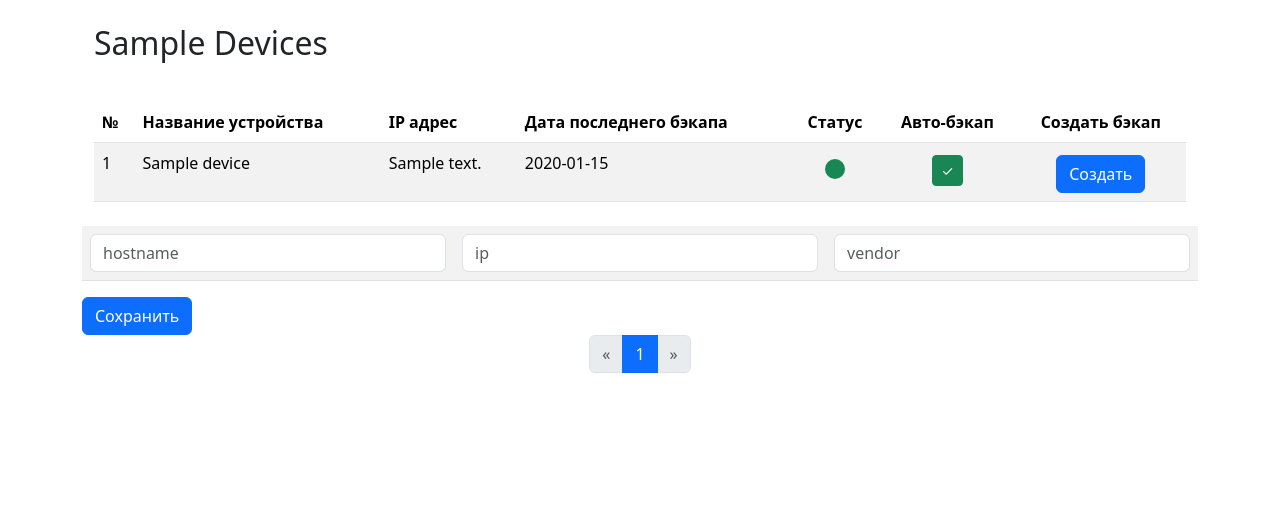
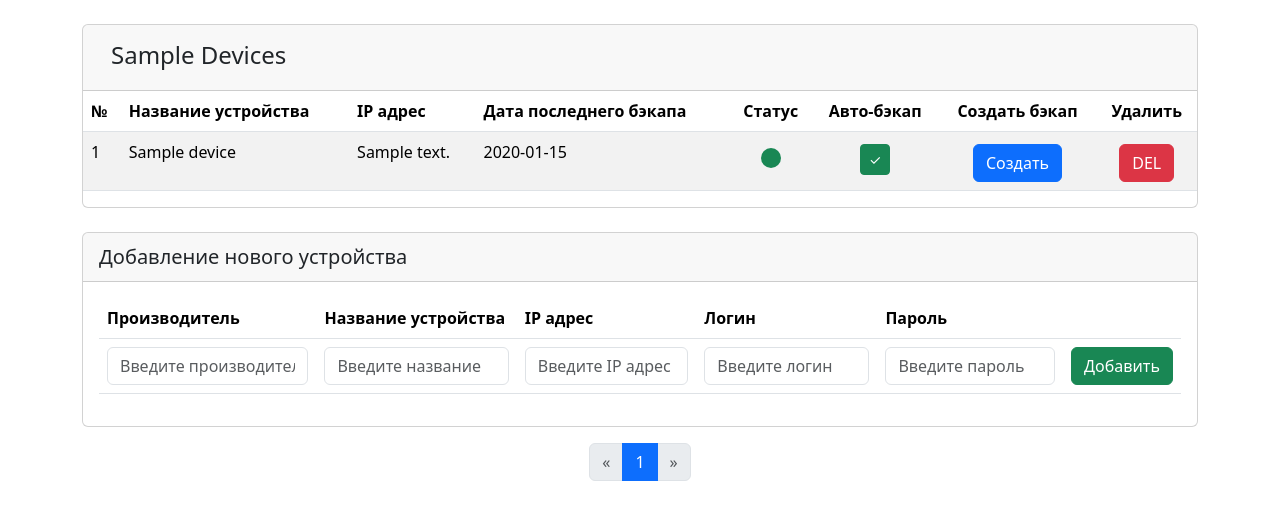
Before and after one commit to BASTION8/Backup_System, a Flask app: a page that uses backup_sys/app/templates/vendor.html in a window 1280 px wide. Shown: the part 56-576 px from the top of the page. Run offline with Flask 3, Linux system fonts and the light colour scheme; a user stored in the database is signed in; tables that the repository leaves empty hold one stand-in row (values such as "Sample post").

Commit message:
add create and delete device, minor fixes

```diff
--- a/backup_sys/app/app.py
+++ b/backup_sys/app/app.py
@@ -6,6 +6,8 @@ from flask_migrate import Migrate
 from flask_apscheduler import APScheduler
 from icmplib import multiping
 from backup_device import backup, backup_device
+from ipaddress import ip_address
+import bleach
 
 # LoginManager - через этот класс, осуществляем настройку Аутентификации приложения
 # login_manager = LoginManager() - объект класса
@@ -76,6 +78,13 @@ migrate = Migrate(app, db)
 from models import *
 
 PER_PAGE = 3  # поменять на 10
+
+DEVICE_PARAMS = ['vendor', 'hostname', 'ip_address', 'login', 'password']
+
+VENDORS = vendor_device_type = ['Cisco', 'Eltex', 'Mellanox', 'Brocade', 'Huawei']
+
+def params():
+    return { p: request.form.get(p) for p in DEVICE_PARAMS }
 
 # Настройка APScheduler
 scheduler = APScheduler()
@@ -152,6 +161,45 @@ def devices(vendor):
             device = Device.query.filter_by(id=device_id).first()
             device.auto_backup = not device.auto_backup  # Toggle auto_backup value
             db.session.commit()
+        elif 'create-device' in request.form:
+            device = Device(**params())
+            # Cанитайзер чтобы экранировать все потенциально опасные теги
+            device.vendor = bleach.clean(device.vendor)
+            device.hostname = bleach.clean(device.hostname)
+            device.ip_address = bleach.clean(device.ip_address)
+            device.login = bleach.clean(device.login)
+            device.password = bleach.clean(device.password)
+
+            try:
+                ip_address(device.ip_address)  # Проверка IP-адреса с помощью ipaddress
+            except ValueError:
+                flash('Неверный формат IP-адреса!', 'danger')
+                return redirect(url_for('devices', vendor=vendor))
+
+            if device.vendor.title() not in VENDORS:
+                flash('Неверное название вендора!', 'danger')
+                return redirect(url_for('devices', vendor=vendor))
+
+            try:
+                db.session.add(device)
+                db.session.commit()
+            except:
+                db.session.rollback()
+                flash('Введены некорректные данные или не все поля заполнены. Ошибка сохранения', 'danger')
+                return redirect(url_for('devices', vendor=vendor))
+
+            flash(f'Устройство "{device.hostname}" было успешно добавлено!', 'success')
+
+        elif 'delete-device' in request.form:
+            device_id = request.form['delete-device']
+            device = Device.query.filter_by(id=device_id).first()
+            if device:
+                db.session.delete(device)
+                db.session.commit()
+                flash('Устройство успешно удалено!', 'success')
+            else:
+                flash('Устройство не найдено!', 'danger')
+
         return redirect(url_for('devices', vendor=vendor))
     else:
         devices, pagination = filter_devices(vendor)
--- a/backup_sys/app/templates/devices.html
+++ b/backup_sys/app/templates/devices.html
@@ -2,29 +2,55 @@
 {% from 'pagination.html' import render_pagination %}
 
 {% block content %}
-<div class="container py-2">
-    <h2 class="mb-4">{{ vendor.title() }} Devices</h2>
-</div>
 
 {% include 'vendor.html' %}
 
-<form method="POST">
-    <div class="table-container w-100">
-        <table class="table table-striped">
+<form class="card my-3" method="POST">
+    <div class="card-header">
+        <h5 class="my-1">Добавление нового устройства</h5>
+    </div>
+    <div class="card-body">
+        <table class="table">
+            <thead>
+                <tr>
+                    <th scope="col"><label for="vendor">Производитель</label></th>
+                    <th scope="col"><label for="hostname">Название устройства</label></th>
+                    <th scope="col"><label for="ip_address">IP адрес</label></th>
+                    <th scope="col"><label for="login">Логин</label></th>
+                    <th scope="col"><label for="password">Пароль</label></th>
+                    <th scope="col"></th>
+                </tr>
+            </thead>
             <tbody>
                 <tr>
                     <td>
-                        <input class="form-control" type="text" placeholder="hostname" />
+                        <input class="form-control" type="text" placeholder="Введите производителя" id="vendor"
+                            name="vendor" required />
                     </td>
-                    <td><input class="form-control" type="text" placeholder="ip" /></td>
                     <td>
-                        <input class="form-control" type="text" placeholder="vendor" />
+                        <input class="form-control" type="text" placeholder="Введите название" id="hostname"
+                            name="hostname" required />
+                    </td>
+                    <td>
+                        <input class="form-control" type="text" pattern="\d{1,3}\.\d{1,3}\.\d{1,3}\.\d{1,3}"
+                            placeholder="Введите IP адрес" id="ip_address" name="ip_address" required />
+                    </td>
+                    <td>
+                        <input class="form-control" type="text" placeholder="Введите логин" id="login" name="login"
+                            required />
+                    </td>
+                    <td>
+                        <input class="form-control" type="password" placeholder="Введите пароль" id="password"
+                            name="password" required />
+                    </td>
+                    <td>
+                        <button type="submit" class="btn btn-success" name="create-device"
+                            id="create-device">Добавить</button>
                     </td>
                 </tr>
             </tbody>
         </table>
     </div>
-    <button type="submit" class="btn btn-primary">Сохранить</button>
 </form>
 
 <div class="mb-5">
--- a/backup_sys/app/templates/vendor.html
+++ b/backup_sys/app/templates/vendor.html
@@ -1,5 +1,10 @@
-<div class="container py-2 d-flex flex-wrap">
-    <div class="table-container w-100">
+<div class="card my-4 d-flex flex-wrap">
+    <div class="card-header">
+        <div class="container py-2">
+            <h4 class="mb-1">{{ vendor.title() }} Devices</h4>
+        </div>
+    </div>
+    <div class="card-body p-0">
         <table class="table table-striped">
             <thead>
                 <tr>
@@ -11,10 +16,13 @@
                         <div class="status-indicator d-flex justify-content-center">Статус</div>
                     </th>
                     <th scope="col">
-                        <div class="status-indicator d-flex justify-content-center">Авто-бэкап</div>
+                        <div class="auto-backup d-flex justify-content-center">Авто-бэкап</div>
                     </th>
                     <th scope="col">
-                        <div class="status-indicator d-flex justify-content-center">Создать бэкап</div>
+                        <div class="create-backup d-flex justify-content-center">Создать бэкап</div>
+                    </th>
+                    <th scope="col">
+                        <div class="delete-device d-flex justify-content-center">Удалить</div>
                     </th>
                 </tr>
             </thead>
@@ -53,6 +61,12 @@
                                 id="backup-button-{{ device.id }}" value="{{ device.id }}">Создать</button>
                         </form>
                     </td>
+                    <td>
+                        <form class="d-flex justify-content-center mt-1" method="POST">
+                            <button type="submit" class="btn btn-danger btn-md" name="delete-device"
+                                id="delete-device-{{ device.id }}" value="{{ device.id }}">DEL</button>
+                        </form>
+                    </td>
                 </tr>
                 {% endfor %}
             </tbody>
```
